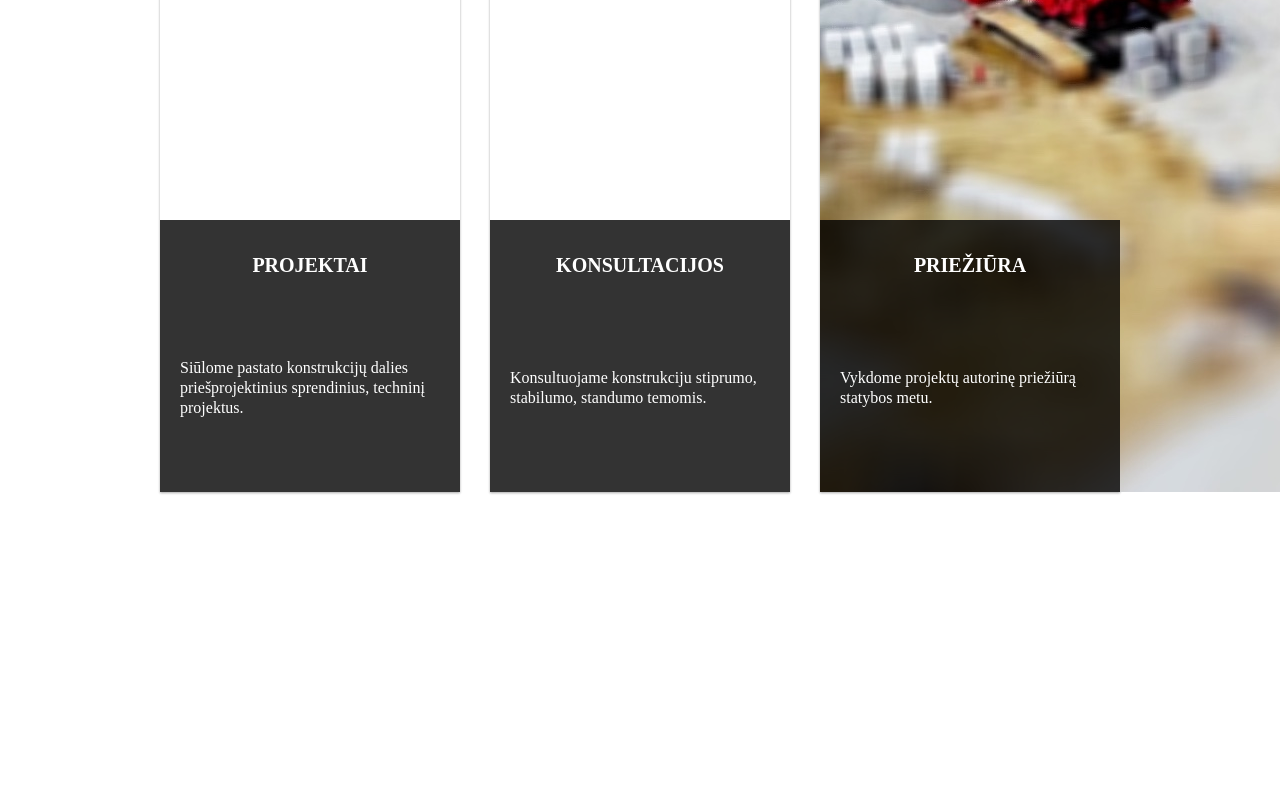
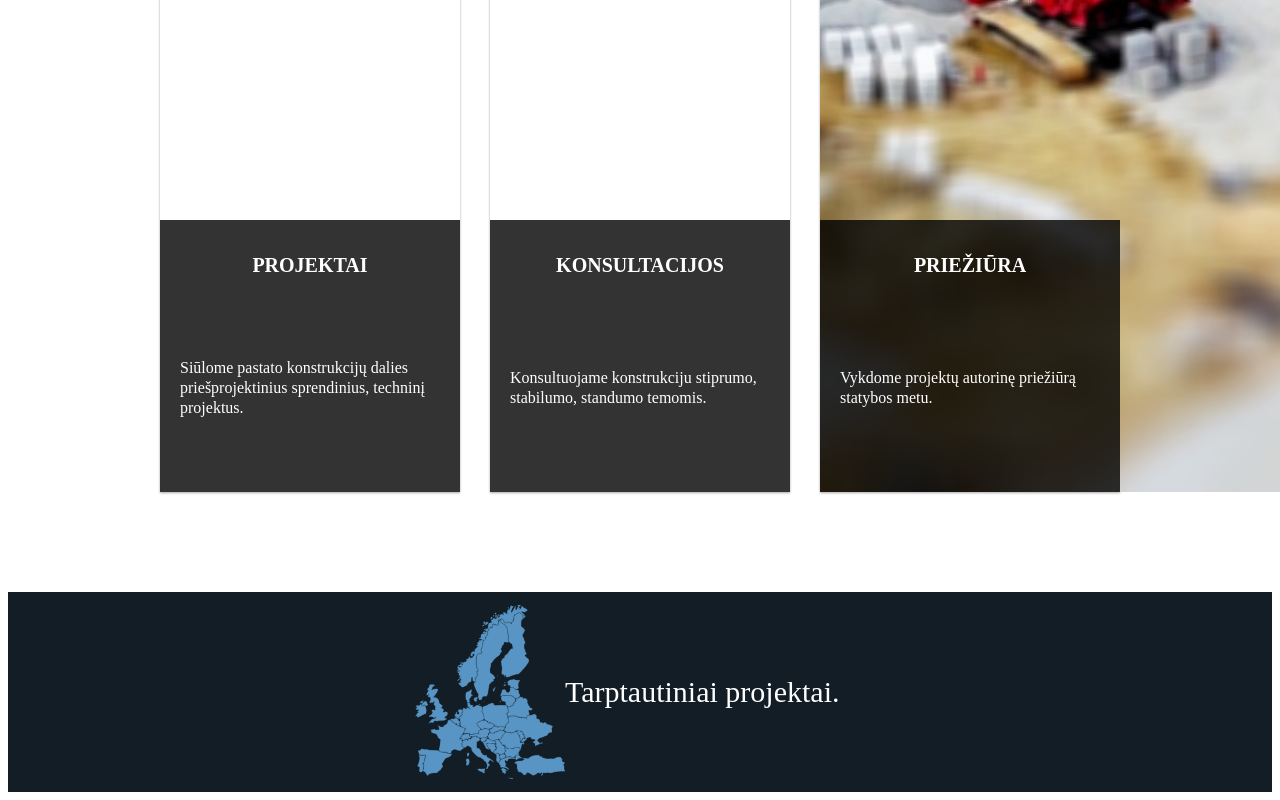
Before and after one commit to lspk129/construct, a Gatsby site: page / in a window 1280 px wide. Shown: the part 1636-2436 px from the top of the page. Before the commit the page ends 2236 px from the top, so only its background shows below. Built offline with nearby package versions, Linux system fonts and the light colour scheme; Gatsby itself is replaced by a stand-in of ours.

Commit message:
Create and add auto changing banner component, europe image

```diff
--- /dev/null
+++ b/src/components/Banner/index.js
@@ -0,0 +1,104 @@
+import React, { Component } from 'react';
+import styled from 'styled-components';
+import { Transition, CSSTransition } from 'react-transition-group';
+import world from '../../images/europe-map-blue-md.png';
+
+const animationClassName = 'fade';
+const enter = 'fade-enter';
+const enterActive = 'fade-enter-active';
+const exit = 'fade-exit';
+const exitActive = 'fade-exit-active';
+const enterTimeout = 1000;
+const exitTimeout = 1000;
+const changeTime = 5000
+const showComponentTime = changeTime - exitTimeout;
+
+const Fade = styled(CSSTransition).attrs({
+  classNames: animationClassName,
+  timeout: enterTimeout,
+}) `
+  &.${enter} {
+    opacity: 0.01;
+  }
+  &.${enterActive} {
+    opacity: 1;
+    transition: opacity ${enterTimeout}ms ease-in;
+  }
+  &.${exit} {
+    opacity: 1;
+  }
+  &.${exit}.${exitActive} {
+    opacity: 0.01;
+    transition: opacity ${exitTimeout}ms ease-in;
+  }
+`;
+
+const Section = styled.div`
+  ${({ banner }) => banner && `
+    height: 200px;
+    display: flex;
+    justify-content: center;
+    align-item: center;
+    background-color: #121d25;
+  `}
+  ${({ imageBanner }) => imageBanner && `
+    display: grid;
+    grid-template-columns: 1fr 2fr;
+    align-items: center
+  `}
+`;
+
+const Text = styled.p`
+  font-size: 30px;
+  color: #fff;
+  align-self: center;
+`
+const Image = styled.img`
+  width: 150px;
+  margin: 0;
+`;
+
+class Banner extends Component {
+  constructor(...args) {
+    super(...args);
+    this.state = { comp: 1, show: false };
+
+    setInterval(() => {
+      if (this.state.comp === 1) {
+        this.setState({ comp: 2, show: true });
+        setTimeout(() => this.setState({ show: false}), showComponentTime)
+      } else {
+        this.setState({ comp: 1, show: true });
+        setTimeout(() => this.setState({ show: false}), showComponentTime)
+      }
+    }, changeTime)
+  }
+
+  renderBannerOne = (props) => (
+    <Fade in={props}>
+      <Text>Patirtis nuo 2004 m.</Text>
+    </Fade>
+  )
+
+  renderBannerTwo = (props) => (
+    <Fade in={props}>
+      <Section imageBanner>
+        <Image src={world} alt="" />
+        <Text>Tarptautiniai projektai.</Text>
+      </Section>
+    </Fade>
+  )
+
+  render() {
+    return (
+      <Section banner>
+        {this.state.comp === 1
+          ? this.renderBannerOne(this.state.show)
+          : this.renderBannerTwo(this.state.show)
+        }
+      </Section>
+    )
+  }
+}
+
+export default Banner;
--- a/src/pages/index.js
+++ b/src/pages/index.js
@@ -1,12 +1,13 @@
 import React from 'react';
 import LandingPage from '../components/LandingPage';
 import Services from '../components/Services';
-
+import Banner from '../components/Banner';
 
 const IndexPage = () => (
   <div>
     <LandingPage />
     <Services />
+    <Banner />
   </div>
 );
 
```
Also changed, not shown: src/images/europe-map-blue-md.png (added).
